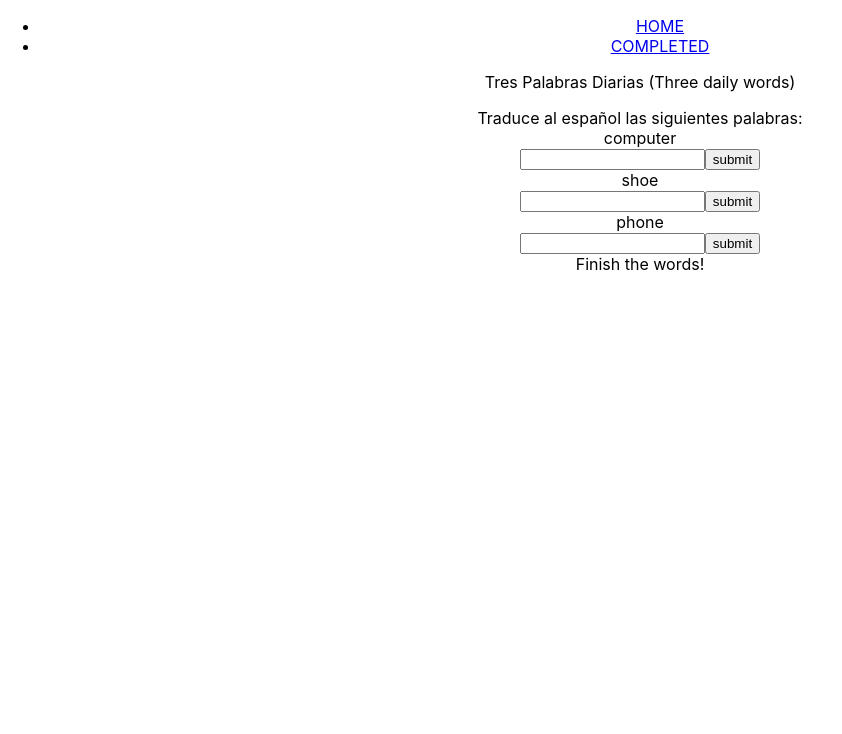
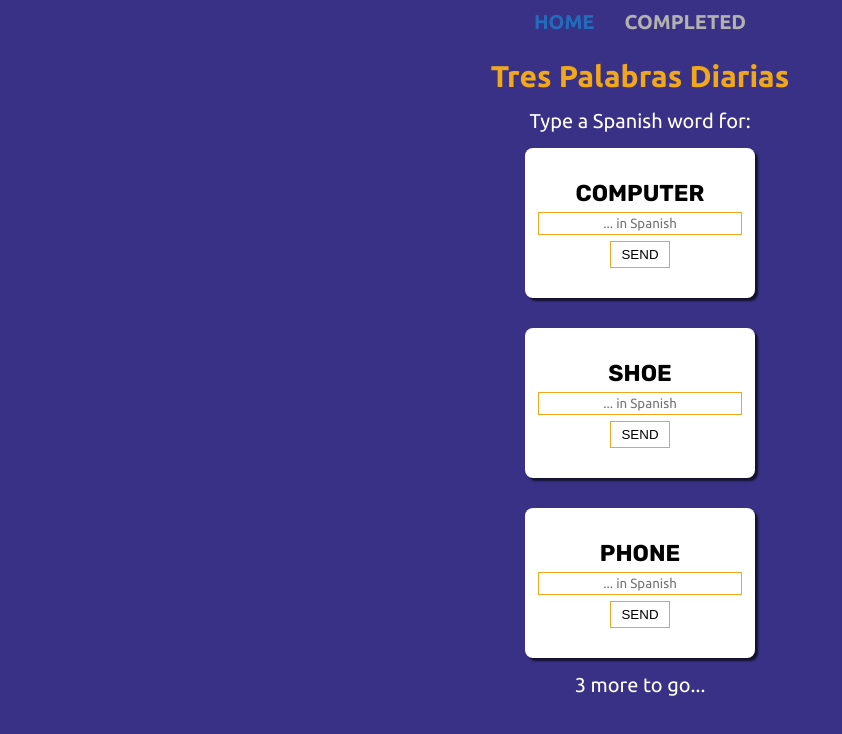
Before and after one commit to orozCoding/seispalabras, a React (Create React App) app: page / in a window 1280 px wide. Shown: the top 734 px of the page, without its empty margins (0-842 px from the left). Built offline with nearby package versions, Linux system fonts and the light colour scheme.

Commit message:
Add styling

```diff
--- a/src/App.css
+++ b/src/App.css
@@ -1,39 +1,131 @@
-.App {
-  text-align: center;
+@import url('https://fonts.googleapis.com/css2?family=Rubik:ital,wght@0,300;0,400;0,500;0,600;0,700;0,800;0,900;1,300;1,400;1,500;1,600;1,700;1,800;1,900&family=Ubuntu:ital,wght@0,300;0,400;0,500;0,700;1,300;1,400;1,500;1,700&display=swap');
+
+/* Global vars */
+
+* {
+  margin: 0;
+  padding: 0;
+  box-sizing: border-box;
 }
 
-.App-logo {
-  height: 40vmin;
-  pointer-events: none;
+html,
+body {
+  width: 100%;
+  text-align: center;
+  font-family: 'Ubuntu', sans-serif;
+  background-color: #383185;
+  font-size: 20px;
 }
 
-@media (prefers-reduced-motion: no-preference) {
-  .App-logo {
-    animation: App-logo-float infinite 3s ease-in-out;
-  }
+body {
+  overflow: scroll;
+  color: #fff;
 }
 
-.App-header {
-  min-height: 100vh;
-  display: flex;
-  flex-direction: column;
-  align-items: center;
-  justify-content: center;
-  font-size: calc(10px + 2vmin);
+ul {
+  list-style: none;
 }
 
-.App-link {
-  color: rgb(112, 76, 182);
+a,
+a:hover,
+a:visited,
+a:active {
+  text-decoration: inherit;
 }
 
-@keyframes App-logo-float {
-  0% {
-    transform: translateY(0);
-  }
-  50% {
-    transform: translateY(10px);
-  }
-  100% {
-    transform: translateY(0px);
-  }
+.d-flex {
+  display: flex;
+  justify-content: center;
+  align-items: center;
 }
+
+.col {
+  flex-direction: column;
+}
+
+.rub {
+  font-family: 'Rubik', sans-serif;
+}
+
+.click {
+  cursor: pointer;
+}
+
+.bold {
+  font-weight: bold;
+}
+
+/* Header */
+
+.activeLink {
+  color: #236cbb;
+}
+
+.activeLink:hover,
+.activeLink:visited,
+.activeLink:active {
+  color: #ffffff;
+}
+
+.pageLink {
+  color: #b1b1b1;
+}
+
+#pagesList {
+  gap: 30px;
+  padding: 10px 0;
+}
+
+/* Home */
+
+.title {
+  font-size: 30px;
+  color: #f1a71c;
+}
+
+#home-container {
+  margin-top: 15px;
+  gap: 15px;
+}
+
+.form-container {
+  gap: 30px;
+}
+
+form {
+  gap: 5px;
+  padding: 20px;
+  background-color: white;
+  border-radius: 8px;
+  box-shadow: 3px 3px 2px 0px rgba(0,0,0,0.65);
+  color: #000;
+  width: 230px;
+  height: 150px;
+}
+
+.wordTitle {
+  font-size: 23px;
+  color: #000;
+}
+
+.form-input-container {
+  gap: 6px;
+}
+
+form input {
+  padding: 3px 0;
+  text-align: center;
+  border: solid 1px #f1a71c;
+  outline: none;
+  font-family: 'Ubuntu', sans-serif;
+}
+
+form button {
+  padding: 5px 10px;
+  background-color: #fff;
+  border: solid 1px #f1a71c;
+}
+
+.correctText {
+  color: rgb(13, 175, 35);
+}
--- a/src/components/active/activeWords.js
+++ b/src/components/active/activeWords.js
@@ -25,19 +25,23 @@ const ActiveWords = (props) => {
   }
 
   return (
-    <div>{actives.map((active) => {
+    <div className="form-container d-flex col">{actives.map((active) => {
       return (
         <form
           id={`form-${active.id}`}
+          className="d-flex col"
           key={active.id}
           onSubmit={(e) => {
             e.preventDefault();
             handleClick(active)
           }}>
-          <div>{active.e}</div>
-          {!active.completed && (<div><input id={`input-${active.id}`} name="answer" type="text"></input>
-            <button type="submit">submit</button></div>)}
-          {active.completed && (<div>Completed!</div>)}
+          <div className="wordTitle rub bold">{active.e.toUpperCase()}</div>
+          {!active.completed && (
+            <div className="d-flex col form-input-container">
+              <input id={`input-${active.id}`} name="answer" type="text" placeholder="... in Spanish"></input>
+              <button type="submit" className="click">SEND</button>
+            </div>)}
+          {active.completed && (<div className="correctText bold">Correct!</div>)}
         </form>
       )
     })}
--- a/src/components/header/navBar.js
+++ b/src/components/header/navBar.js
@@ -5,12 +5,12 @@ const NavBar = () => {
 
   return (
     <nav id="navBar" className="navBar">
-      <ul id="pagesList" className="d-flex">
+      <ul id="pagesList" className="d-flex bold">
         <li key={'Home'}>
-          <NavLink to="/" className={({isActive}) => isActive ? 'activeLink' : undefined}>HOME</NavLink>
+          <NavLink to="/" className={({isActive}) => isActive ? 'activeLink' : 'pageLink'}>HOME</NavLink>
         </li>
         <li key={'Completed'}>
-          <NavLink to="/Completed" className={({isActive}) => isActive ? 'activeLink' : undefined}>COMPLETED</NavLink>
+          <NavLink to="/Completed" className={({isActive}) => isActive ? 'activeLink' : 'pageLink'}>COMPLETED</NavLink>
         </li>
       </ul>
     </nav>
--- a/src/pages/homePage.js
+++ b/src/pages/homePage.js
@@ -13,28 +13,40 @@ const Home = (props) => {
     return true;
   }
 
+  const countUncompleted = (actives) => {
+    let n = 0;
+    actives.forEach((active) => {
+      if (!active.completed) {
+        n = n + 1;
+      }
+    })
+    return n;
+  }
+
   const renderProgress = () => {
     if (checkFinished()) {
       return (
         <div>
-          <p>You finished!</p>
-          <p>You finished!</p>
-          </div>
+          <p>Congratulations!</p>
+          <p>You finished today.</p>
+          <p>New words tomorrow!</p>
+          <p>In: </p>
+        </div>
       )
     }
-    return <div> Finish the words! </div>
+    return <div> { `${countUncompleted(actives)} more to go...` } </div>
   }
 
   return (
-    <div>
-      <p>Tres Palabras Diarias (Three daily words)</p>
-      <div>Traduce al español las siguientes palabras:</div>
+    <section id="home-container" className="d-flex col">
+      <p className="title bold">Tres Palabras Diarias</p>
+      <div>Type a Spanish word for:</div>
       <ActiveWords actives={actives} />
       <div>
-        {renderProgress()}
+        {renderProgress(actives)}
       </div>
       <div className="resultDiv"></div>
-    </div>
+    </section>
   )
 };
 
--- a/src/redux/actives/activesReducer.js
+++ b/src/redux/actives/activesReducer.js
@@ -78,23 +78,39 @@ const completeActiveWord = (active, actives) => (dispatch) => {
   })
 }
 
-const checkAnswer = (answer, active, actives) => (dispatch) => {
-  answer = answer.toLowerCase();
-  answer = answer.normalize("NFD").replace(/\p{Diacritic}/gu, "")
-  const resultDiv = document.querySelector('.resultDiv');
+const checkForAccentMark = (guess) => {
+  const marks = ['á', 'à', 'é', 'è', 'í', 'ì', 'ó', 'ò', 'ú', 'ù'];
+  const bool = marks.some((mark) => guess.includes(mark));
+  return bool;
+};
+
+const filterGuess = (answer) => {
+  if (checkForAccentMark(answer)) {
+    return answer.toLowerCase();
+  }
+  let filtered = answer.toLowerCase().normalize("NFD").replace(/\p{Diacritic}/gu, "");
+  return filtered;
+}
+
+const filterCorrectAnswers = (answer, activeWord) => {
   let correctAnswers = [];
-  active.s.forEach((word) => {
-    word = word.normalize("NFD").replace(/\p{Diacritic}/gu, "")
+  activeWord.s.forEach((word) => {
+    if (!checkForAccentMark(answer)) {
+      word = word.normalize("NFD").replace(/\p{Diacritic}/gu, "")
+    };
     word = word.toLowerCase();
     correctAnswers.push(word);
   })
+  return correctAnswers;
+}
+
+const checkAnswer = (answer, active, actives) => (dispatch) => {
+  answer = filterGuess(answer);
+  let correctAnswers = filterCorrectAnswers(answer, active);
   if (correctAnswers.includes(answer)) {
-    resultDiv.innerHTML = 'correct';
-    console.log(active);
     dispatch(completeActiveWord(active, actives));
     return true;
   } else {
-    resultDiv.innerHTML = 'not at all';
     return false;
   }
 };
```
